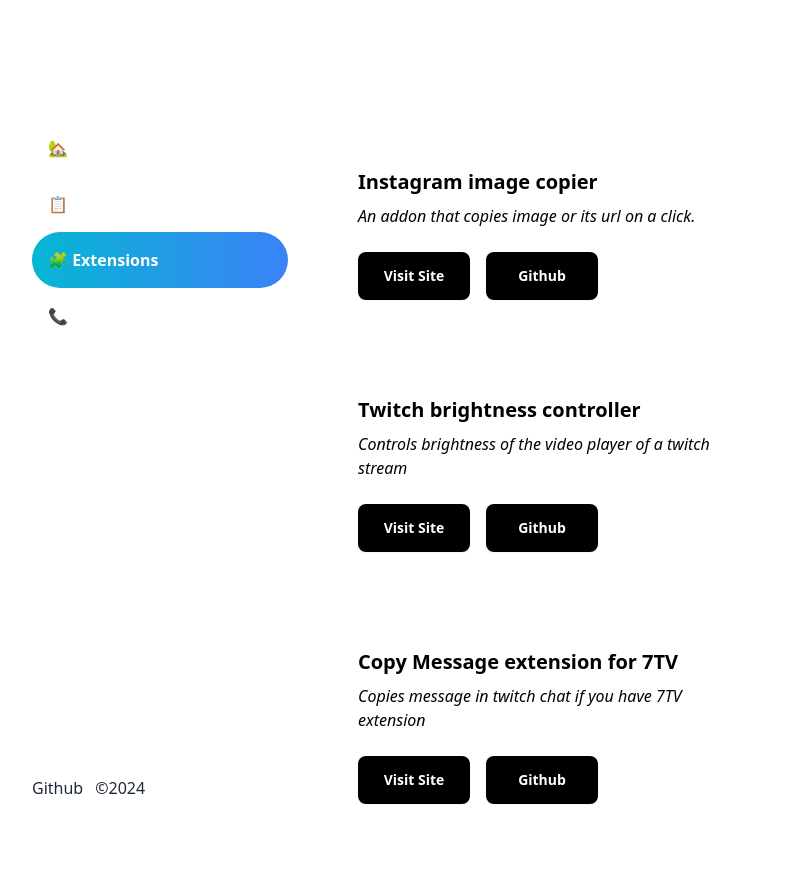
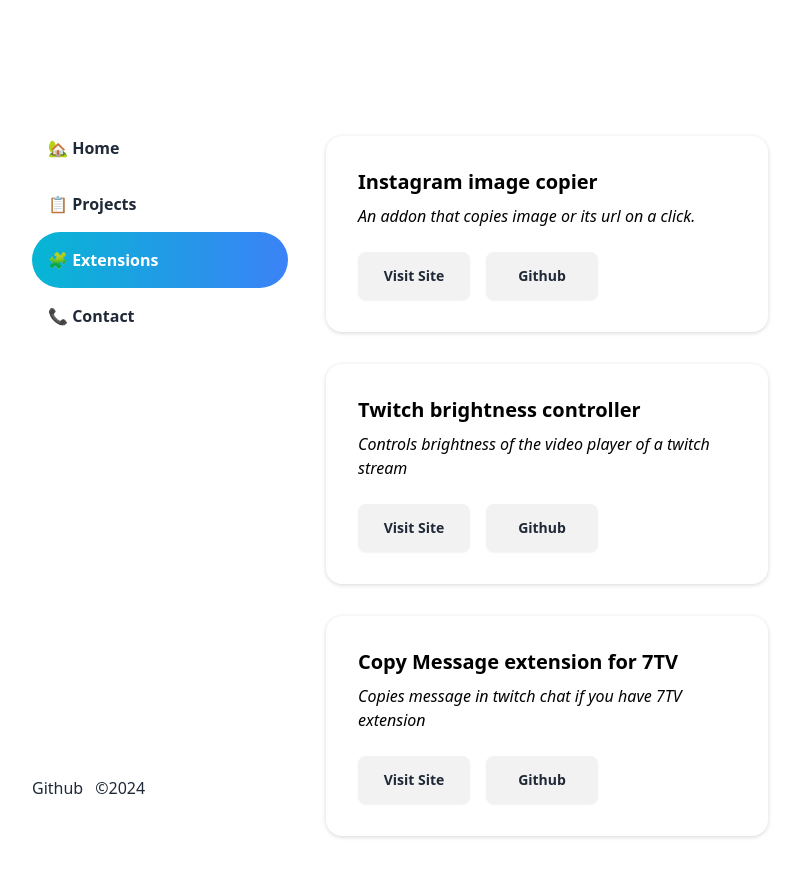
Before and after one commit to sougataghar477/portfolio-second, a React (Vite) app: page /extensions in a window 1280 px wide. Shown: the top 876 px of the page, without its empty margins (240-1040 px from the left). Built offline with nearby package versions, Linux system fonts and the light colour scheme.

Commit message:
fixed light mode

```diff
--- a/src/components/Card.jsx
+++ b/src/components/Card.jsx
@@ -1,18 +1,18 @@
 
 function Card({ project }) {
-  return <div className="card project-card relative bg-white mb-8 w-full">
+  return <div className="card project-card relative dark:bg-white mb-8 w-full">
 
     <div className="card-body">
       <h1 className="card-title text-black">{project.heading}</h1>
       <p className="leading-6 mb-4 italic  text-black">{project.text}</p>
       <div className="flex gap-4">
         <a target="_blank" href={project.link}>
-          <button className="btn bg-black font-bold transition-all border-0  text-white w-28 hover:from-cyan-400 hover:to-blue-400">
+          <button className="btn dark:text-white dark:bg-black font-bold transition-all border-0   w-28 hover:from-cyan-400 hover:to-blue-400">
             Visit Site
           </button>
         </a>
         {project.github && <a target="_blank" href={project.github}>
-          <button className="btn  bg-black border-0 font-bold transition-all text-white w-28 hover:from-cyan-400 hover:to-blue-400">
+          <button className="btn dark:text-white dark:bg-black border-0 font-bold transition-all w-28 hover:from-cyan-400 hover:to-blue-400">
             Github
           </button>
         </a>}
--- a/src/components/Contact.jsx
+++ b/src/components/Contact.jsx
@@ -4,11 +4,11 @@
         <div className=" my-8 w-full">
         <img loading="lazy" className=" rounded-2xl" src="/phone.jpeg" />
         </div>
-        <div className="my-8 text-white">
+        <div className="my-8 dark:text-white">
             <h1 className="text-4xl ">Email 📬</h1>
             <p className="italic"><a href="mailto:sougataghar47@gmail.com">sougataghar47@gmail.com</a></p>
         </div>
-        <div className="text-white">
+        <div className="dark:text-white">
             <h1 className="text-4xl ">Phone Number 📲</h1>
             <p  className="italic"><a href="tel:+918777859897">+91 8777859897</a></p>
         </div>
--- a/src/components/Home.jsx
+++ b/src/components/Home.jsx
@@ -5,10 +5,10 @@
         <div className=" my-8 w-full">
         <img loading="lazy" className="rounded-2xl" src="/pexels-photo-3826666.jpeg" />
         </div>
-        <p className="text-white leading-7 italic font-bold text-xl"> My name is Sougata Ghar and I am a front end web developer who is proficient in HTML, CSS, Javascript,React,Vue,Next JS,Express JS and MongoDB. </p>
-        <p className="text-white leading-7 italic font-bold text-xl">My extension <a className="underline" href='https://chromewebstore.google.com/detail/image-copier-for-instagra/lejedjokmndehmcbfmpjbmimihobnfpo?hl=en&authuser=0'>Instagram Image Copier</a> is used by over 1200 people</p>
+        <p className="dark:text-white leading-7 italic font-bold text-xl"> My name is Sougata Ghar and I am a front end web developer who is proficient in HTML, CSS, Javascript,React,Vue,Next JS,Express JS and MongoDB. </p>
+        <p className="dark:text-white leading-7 italic font-bold text-xl">My extension <a className="underline" href='https://chromewebstore.google.com/detail/image-copier-for-instagra/lejedjokmndehmcbfmpjbmimihobnfpo?hl=en&authuser=0'>Instagram Image Copier</a> is used by over 1200 people</p>
         <Link to={'/projects'}>
-        <button className="btn font-bold mt-4 w-full bg-white text-black hover:bg-slate-200">Check Out My Projects</button>
+        <button className="btn font-bold mt-4 w-full dark:bg-white text-black hover:bg-slate-200">Check Out My Projects</button>
         </Link>
 
     </ >
--- a/src/components/Sidebar.jsx
+++ b/src/components/Sidebar.jsx
@@ -9,7 +9,7 @@
   <NavLink
     key={index}
     className={({ isActive }) =>
-      `text-white link ${isActive ? "bg-gradient-to-r from-cyan-500 to-blue-500" : ""}`
+      `dark:text-white link ${isActive ? "bg-gradient-to-r from-cyan-500 to-blue-500 text-white" : ""}`
     }
     to={link.to}
   >
--- a/src/index.css
+++ b/src/index.css
@@ -62,6 +62,9 @@
 
     }
   }
+  .project-card{
+    box-shadow: rgba(0, 0, 0, 0.16) 0px 1px 4px;
+  }
   .project-card:nth-of-type(odd){
 
     animation:moveFromRight .7s forwards ease-in-out;
```
